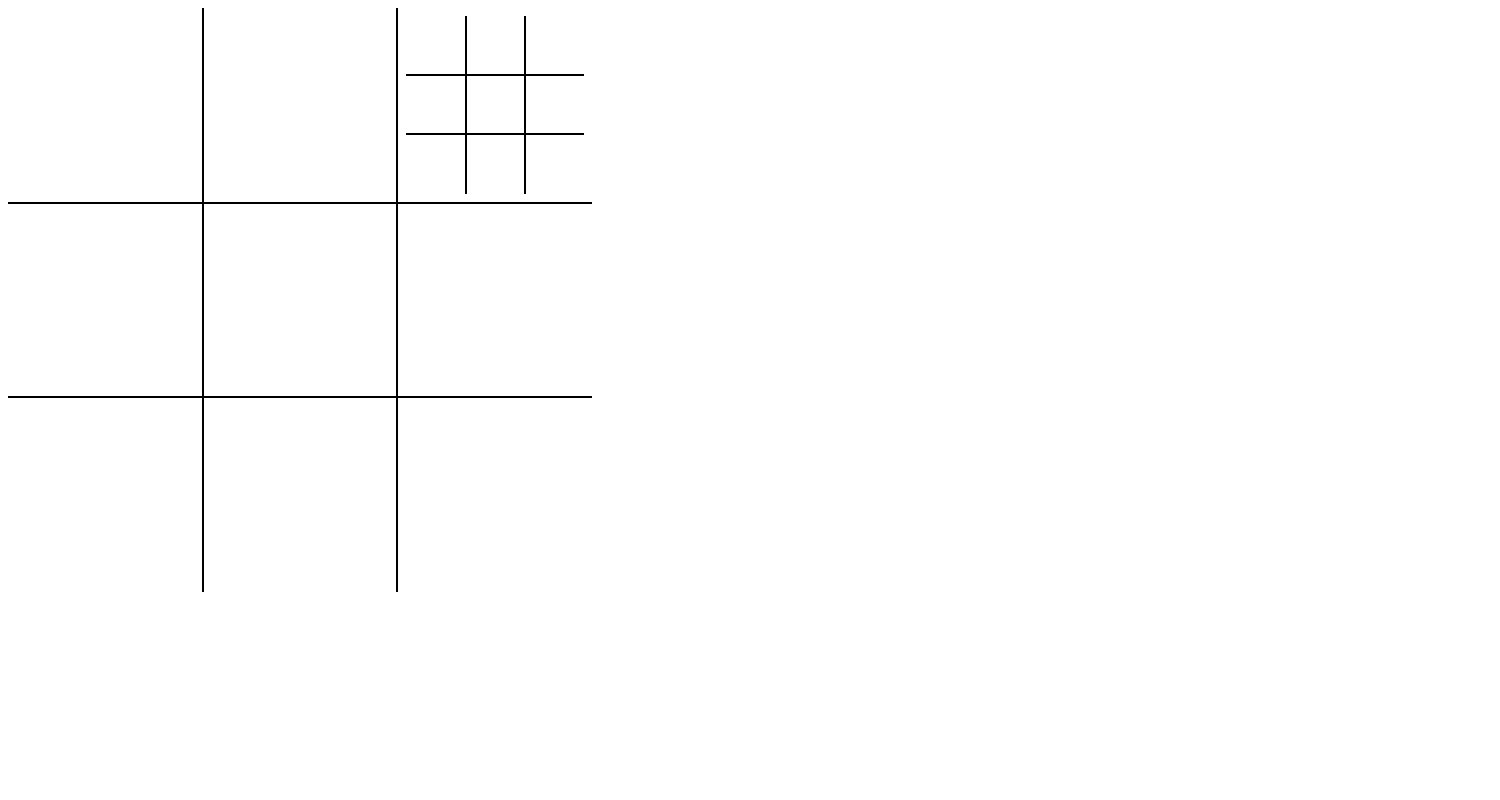
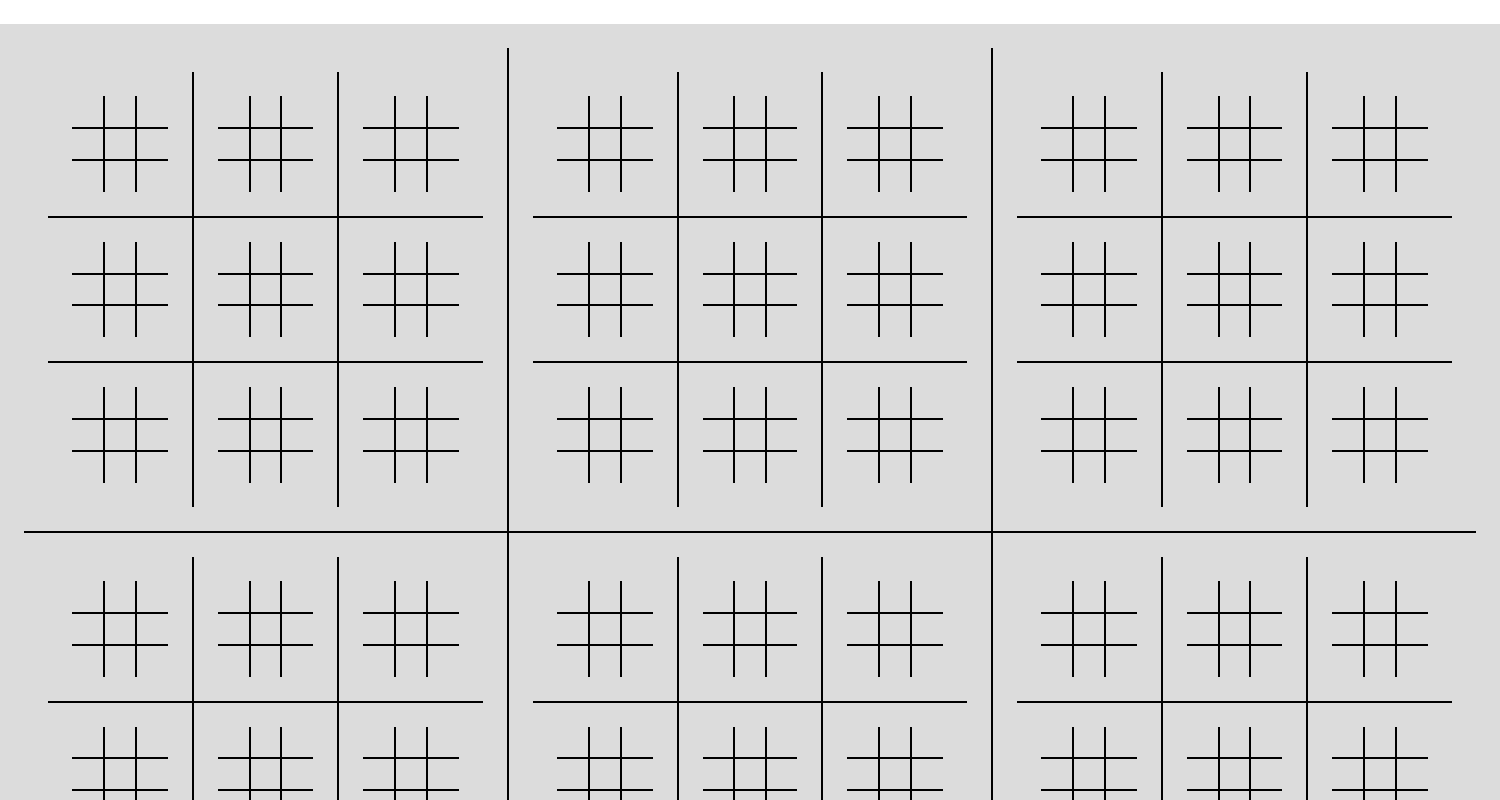
Before and after one commit to jdw1996/ttt, a React (Create React App) app: page / in a window 1280 px wide. Shown: the top 800 px of the page, 1500 px wide, since content can reach past the window. Built offline with nearby package versions, Linux system fonts and the light colour scheme.

Commit message:
Only allow clicks in correct squares, and highlight where appropriate

```diff
--- a/src/App.css
+++ b/src/App.css
@@ -1,8 +1,5 @@
-html * {
-  font-size: 2rem;
+.App {
+  margin: 24px auto;
+  height: 1500px;
+  width: 1500px;
 }
-
-.App {
-  height: 600px;
-  width: 600px;
-}
--- a/src/App.tsx
+++ b/src/App.tsx
@@ -1,20 +1,111 @@
 import React, { useState } from 'react';
 import './App.css';
 import Game from './Game';
-import { GameContext, Player, Position, Square, getSquareAtPath, isWinner } from './constants';
+import { GameContext, Player, Position, Square, getSquareAtPath, checkIsWinner } from './constants';
 
 function App() {
   const [nextPlayer, setNextPlayer] = useState<Player.O | Player.X>(Player.O);
+  const [activePath, setActivePath] = useState<Position[]>([]);
   const [board, setBoard] = useState<Square>([
-    Player._,
-    Player._,
-    [Player._, Player._, Player._, Player._, Player._, Player._, Player._, Player._, Player._],
-    Player._,
-    Player._,
-    Player._,
-    Player._,
-    Player._,
-    Player._,
+    [
+      [Player._, Player._, Player._, Player._, Player._, Player._, Player._, Player._, Player._],
+      [Player._, Player._, Player._, Player._, Player._, Player._, Player._, Player._, Player._],
+      [Player._, Player._, Player._, Player._, Player._, Player._, Player._, Player._, Player._],
+      [Player._, Player._, Player._, Player._, Player._, Player._, Player._, Player._, Player._],
+      [Player._, Player._, Player._, Player._, Player._, Player._, Player._, Player._, Player._],
+      [Player._, Player._, Player._, Player._, Player._, Player._, Player._, Player._, Player._],
+      [Player._, Player._, Player._, Player._, Player._, Player._, Player._, Player._, Player._],
+      [Player._, Player._, Player._, Player._, Player._, Player._, Player._, Player._, Player._],
+      [Player._, Player._, Player._, Player._, Player._, Player._, Player._, Player._, Player._],
+    ],
+    [
+      [Player._, Player._, Player._, Player._, Player._, Player._, Player._, Player._, Player._],
+      [Player._, Player._, Player._, Player._, Player._, Player._, Player._, Player._, Player._],
+      [Player._, Player._, Player._, Player._, Player._, Player._, Player._, Player._, Player._],
+      [Player._, Player._, Player._, Player._, Player._, Player._, Player._, Player._, Player._],
+      [Player._, Player._, Player._, Player._, Player._, Player._, Player._, Player._, Player._],
+      [Player._, Player._, Player._, Player._, Player._, Player._, Player._, Player._, Player._],
+      [Player._, Player._, Player._, Player._, Player._, Player._, Player._, Player._, Player._],
+      [Player._, Player._, Player._, Player._, Player._, Player._, Player._, Player._, Player._],
+      [Player._, Player._, Player._, Player._, Player._, Player._, Player._, Player._, Player._],
+    ],
+    [
+      [Player._, Player._, Player._, Player._, Player._, Player._, Player._, Player._, Player._],
+      [Player._, Player._, Player._, Player._, Player._, Player._, Player._, Player._, Player._],
+      [Player._, Player._, Player._, Player._, Player._, Player._, Player._, Player._, Player._],
+      [Player._, Player._, Player._, Player._, Player._, Player._, Player._, Player._, Player._],
+      [Player._, Player._, Player._, Player._, Player._, Player._, Player._, Player._, Player._],
+      [Player._, Player._, Player._, Player._, Player._, Player._, Player._, Player._, Player._],
+      [Player._, Player._, Player._, Player._, Player._, Player._, Player._, Player._, Player._],
+      [Player._, Player._, Player._, Player._, Player._, Player._, Player._, Player._, Player._],
+      [Player._, Player._, Player._, Player._, Player._, Player._, Player._, Player._, Player._],
+    ],
+    [
+      [Player._, Player._, Player._, Player._, Player._, Player._, Player._, Player._, Player._],
+      [Player._, Player._, Player._, Player._, Player._, Player._, Player._, Player._, Player._],
+      [Player._, Player._, Player._, Player._, Player._, Player._, Player._, Player._, Player._],
+      [Player._, Player._, Player._, Player._, Player._, Player._, Player._, Player._, Player._],
+      [Player._, Player._, Player._, Player._, Player._, Player._, Player._, Player._, Player._],
+      [Player._, Player._, Player._, Player._, Player._, Player._, Player._, Player._, Player._],
+      [Player._, Player._, Player._, Player._, Player._, Player._, Player._, Player._, Player._],
+      [Player._, Player._, Player._, Player._, Player._, Player._, Player._, Player._, Player._],
+      [Player._, Player._, Player._, Player._, Player._, Player._, Player._, Player._, Player._],
+    ],
+    [
+      [Player._, Player._, Player._, Player._, Player._, Player._, Player._, Player._, Player._],
+      [Player._, Player._, Player._, Player._, Player._, Player._, Player._, Player._, Player._],
+      [Player._, Player._, Player._, Player._, Player._, Player._, Player._, Player._, Player._],
+      [Player._, Player._, Player._, Player._, Player._, Player._, Player._, Player._, Player._],
+      [Player._, Player._, Player._, Player._, Player._, Player._, Player._, Player._, Player._],
+      [Player._, Player._, Player._, Player._, Player._, Player._, Player._, Player._, Player._],
+      [Player._, Player._, Player._, Player._, Player._, Player._, Player._, Player._, Player._],
+      [Player._, Player._, Player._, Player._, Player._, Player._, Player._, Player._, Player._],
+      [Player._, Player._, Player._, Player._, Player._, Player._, Player._, Player._, Player._],
+    ],
+    [
+      [Player._, Player._, Player._, Player._, Player._, Player._, Player._, Player._, Player._],
+      [Player._, Player._, Player._, Player._, Player._, Player._, Player._, Player._, Player._],
+      [Player._, Player._, Player._, Player._, Player._, Player._, Player._, Player._, Player._],
+      [Player._, Player._, Player._, Player._, Player._, Player._, Player._, Player._, Player._],
+      [Player._, Player._, Player._, Player._, Player._, Player._, Player._, Player._, Player._],
+      [Player._, Player._, Player._, Player._, Player._, Player._, Player._, Player._, Player._],
+      [Player._, Player._, Player._, Player._, Player._, Player._, Player._, Player._, Player._],
+      [Player._, Player._, Player._, Player._, Player._, Player._, Player._, Player._, Player._],
+      [Player._, Player._, Player._, Player._, Player._, Player._, Player._, Player._, Player._],
+    ],
+    [
+      [Player._, Player._, Player._, Player._, Player._, Player._, Player._, Player._, Player._],
+      [Player._, Player._, Player._, Player._, Player._, Player._, Player._, Player._, Player._],
+      [Player._, Player._, Player._, Player._, Player._, Player._, Player._, Player._, Player._],
+      [Player._, Player._, Player._, Player._, Player._, Player._, Player._, Player._, Player._],
+      [Player._, Player._, Player._, Player._, Player._, Player._, Player._, Player._, Player._],
+      [Player._, Player._, Player._, Player._, Player._, Player._, Player._, Player._, Player._],
+      [Player._, Player._, Player._, Player._, Player._, Player._, Player._, Player._, Player._],
+      [Player._, Player._, Player._, Player._, Player._, Player._, Player._, Player._, Player._],
+      [Player._, Player._, Player._, Player._, Player._, Player._, Player._, Player._, Player._],
+    ],
+    [
+      [Player._, Player._, Player._, Player._, Player._, Player._, Player._, Player._, Player._],
+      [Player._, Player._, Player._, Player._, Player._, Player._, Player._, Player._, Player._],
+      [Player._, Player._, Player._, Player._, Player._, Player._, Player._, Player._, Player._],
+      [Player._, Player._, Player._, Player._, Player._, Player._, Player._, Player._, Player._],
+      [Player._, Player._, Player._, Player._, Player._, Player._, Player._, Player._, Player._],
+      [Player._, Player._, Player._, Player._, Player._, Player._, Player._, Player._, Player._],
+      [Player._, Player._, Player._, Player._, Player._, Player._, Player._, Player._, Player._],
+      [Player._, Player._, Player._, Player._, Player._, Player._, Player._, Player._, Player._],
+      [Player._, Player._, Player._, Player._, Player._, Player._, Player._, Player._, Player._],
+    ],
+    [
+      [Player._, Player._, Player._, Player._, Player._, Player._, Player._, Player._, Player._],
+      [Player._, Player._, Player._, Player._, Player._, Player._, Player._, Player._, Player._],
+      [Player._, Player._, Player._, Player._, Player._, Player._, Player._, Player._, Player._],
+      [Player._, Player._, Player._, Player._, Player._, Player._, Player._, Player._, Player._],
+      [Player._, Player._, Player._, Player._, Player._, Player._, Player._, Player._, Player._],
+      [Player._, Player._, Player._, Player._, Player._, Player._, Player._, Player._, Player._],
+      [Player._, Player._, Player._, Player._, Player._, Player._, Player._, Player._, Player._],
+      [Player._, Player._, Player._, Player._, Player._, Player._, Player._, Player._, Player._],
+      [Player._, Player._, Player._, Player._, Player._, Player._, Player._, Player._, Player._],
+    ],
   ]);
 
   const nextTurn = () => {
@@ -34,7 +125,7 @@ function App() {
         throw new Error('Path is too long!');
       }
       parent[path[path.length - 1]] = nextPlayer;
-      if (isWinner(nextPlayer, parent)) {
+      if (checkIsWinner(nextPlayer, parent)) {
         if (path.length <= 1) {
           return nextPlayer;
         }
@@ -44,6 +135,10 @@ function App() {
         }
         grandparent[path[path.length - 2]] = nextPlayer;
       }
+
+      const prospectiveActivePath = path.slice(1);
+      setActivePath(Array.isArray(getSquareAtPath(board, prospectiveActivePath)) ? prospectiveActivePath : []);
+
       return newBoard;
     });
 
@@ -51,7 +146,7 @@ function App() {
   };
 
   return (
-    <GameContext.Provider value={{ takeTurn }}>
+    <GameContext.Provider value={{ takeTurn, activePath }}>
       <div className="App">
         <Game path={[]} board={board} />
       </div>
--- a/src/Game.css
+++ b/src/Game.css
@@ -8,7 +8,7 @@
   grid-template-rows: 1fr 1fr 1fr;
   height: 100%;
   width: 100%;
-  padding: 0.5rem;
+  padding: 24px;
   border: 1px solid black;
 }
 
@@ -16,10 +16,11 @@
   color: hsla(0, 0%, 0%, 0);
 }
 
-.blank:hover {
+.clickable {
+  cursor: pointer;
+}
+.clickable:hover {
   background-color: whitesmoke;
-  border: 1px solid black;
-  cursor: pointer;
 }
 
 .square {
@@ -50,6 +51,9 @@
 .topSector {
   border: none;
 }
+.activeBoard {
+  background-color: gainsboro;
+}
 
 .s0 {
   grid-area: 's0';
--- a/src/Game.tsx
+++ b/src/Game.tsx
@@ -1,5 +1,5 @@
-import React, { useContext, useEffect, useState } from 'react';
-import { GameContext, Player, Position, Square, noop } from './constants';
+import React, { useContext, useEffect, useMemo, useState } from 'react';
+import { GameContext, Player, Position, Square, checkIsPrefix, noop } from './constants';
 import './Game.css';
 
 type GameProps = {
@@ -9,7 +9,17 @@ type GameProps = {
 
 function Game({ board, path }: GameProps) {
   const [winner, setWinner] = useState<Player>(Player._);
-  const { takeTurn } = useContext(GameContext);
+  const { takeTurn, activePath } = useContext(GameContext);
+
+  const isMultiSquare = useMemo(() => Array.isArray(board), [board]);
+  const isClickable = useMemo(
+    () => !isMultiSquare && winner === Player._ && checkIsPrefix(activePath, path),
+    [isMultiSquare, winner, activePath, path],
+  );
+  const isActiveBoard = useMemo(
+    () => checkIsPrefix(activePath, path) && activePath.length === path.length,
+    [activePath, path],
+  );
 
   useEffect(() => {
     if (board === Player.X || board === Player.O) {
@@ -18,6 +28,7 @@ function Game({ board, path }: GameProps) {
   }, [board]);
 
   const positionToSquare = (position: Position) => {
+    // Typescript isn't smart enough to let me use isMultiSquare here.
     if (!Array.isArray(board)) {
       return null;
     }
@@ -25,22 +36,20 @@ function Game({ board, path }: GameProps) {
     return <Game path={[...path, position]} board={board[position]} />;
   };
 
-  if (Array.isArray(board)) {
-    return (
-      <div className={`board sector ${path.length === 0 ? 'topSector' : ''}`}>
-        {Array.from({ length: 9 }, (_, i) => positionToSquare(i as Position))}
-      </div>
-    );
-  }
-
   return (
     <div
-      className={`square sector ${path.length === 0 ? 'topSector' : ''} ${winner === Player._ ? 'blank' : ''} s${
-        path[path.length - 1]
-      }`}
-      onClick={() => (winner === Player._ ? takeTurn(path) : noop)}
+      className={`sector ${isMultiSquare ? 'board' : 'square'} ${path.length === 0 ? 'topSector' : ''} ${
+        !isMultiSquare && winner === Player._ ? 'blank' : ''
+      } ${isClickable ? 'clickable' : ''} s${path[path.length - 1]} ${isActiveBoard ? 'activeBoard' : ''}`}
+      onClick={isClickable ? () => takeTurn(path) : noop}
     >
-      {winner === Player.X ? 'X' : winner === Player.O ? 'O' : '.'}
+      {isMultiSquare
+        ? Array.from({ length: 9 }, (_, i) => positionToSquare(i as Position))
+        : winner === Player.X
+        ? 'X'
+        : winner === Player.O
+        ? 'O'
+        : '.'}
     </div>
   );
 }
--- a/src/constants.ts
+++ b/src/constants.ts
@@ -23,15 +23,20 @@ const LINES = [
 
 export type Square = Player | [Square, Square, Square, Square, Square, Square, Square, Square, Square];
 
-export const getSquareAtPath = (square: Square, path: Position[]): Square =>
-  path.reduce((latestBoard, nextPosition) => {
-    if (!Array.isArray(latestBoard)) {
-      throw new Error('Path is too long!');
-    }
-    return latestBoard[nextPosition];
-  }, square);
+export const getSquareAtPath = (square: Square, path: Position[]): Square | null => {
+  try {
+    return path.reduce((latestBoard, nextPosition) => {
+      if (!Array.isArray(latestBoard)) {
+        throw new Error('Path is too long!');
+      }
+      return latestBoard[nextPosition];
+    }, square);
+  } catch {
+    return null;
+  }
+};
 
-export const isWinner = (player: Player, square: Square): boolean => {
+export const checkIsWinner = (player: Player, square: Square): boolean => {
   if (!Array.isArray(square)) {
     return square === player;
   }
@@ -45,8 +50,21 @@ export const isWinner = (player: Player, square: Square): boolean => {
   return false;
 };
 
+export const checkIsPrefix = (prefix: Position[], path: Position[]): boolean => {
+  if (prefix.length > path.length) {
+    return false;
+  }
+  for (let i = 0; i < prefix.length; ++i) {
+    if (prefix[i] !== path[i]) {
+      return false;
+    }
+  }
+  return true;
+};
+
 type GameContextType = {
   takeTurn: (path: Position[]) => void;
+  activePath: Position[];
 };
 
-export const GameContext = createContext<GameContextType>({ takeTurn: noop });
+export const GameContext = createContext<GameContextType>({ takeTurn: noop, activePath: [] });
```
